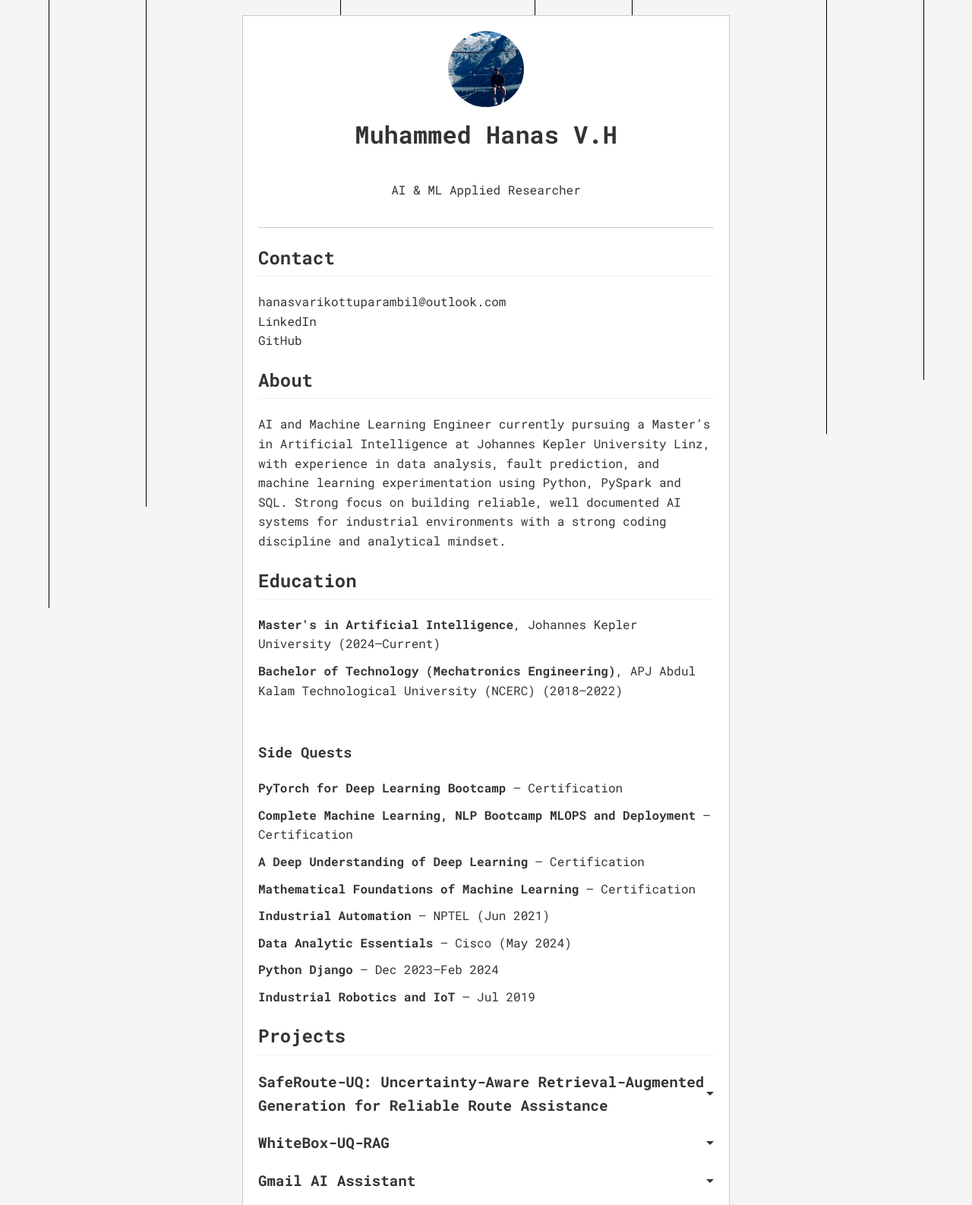
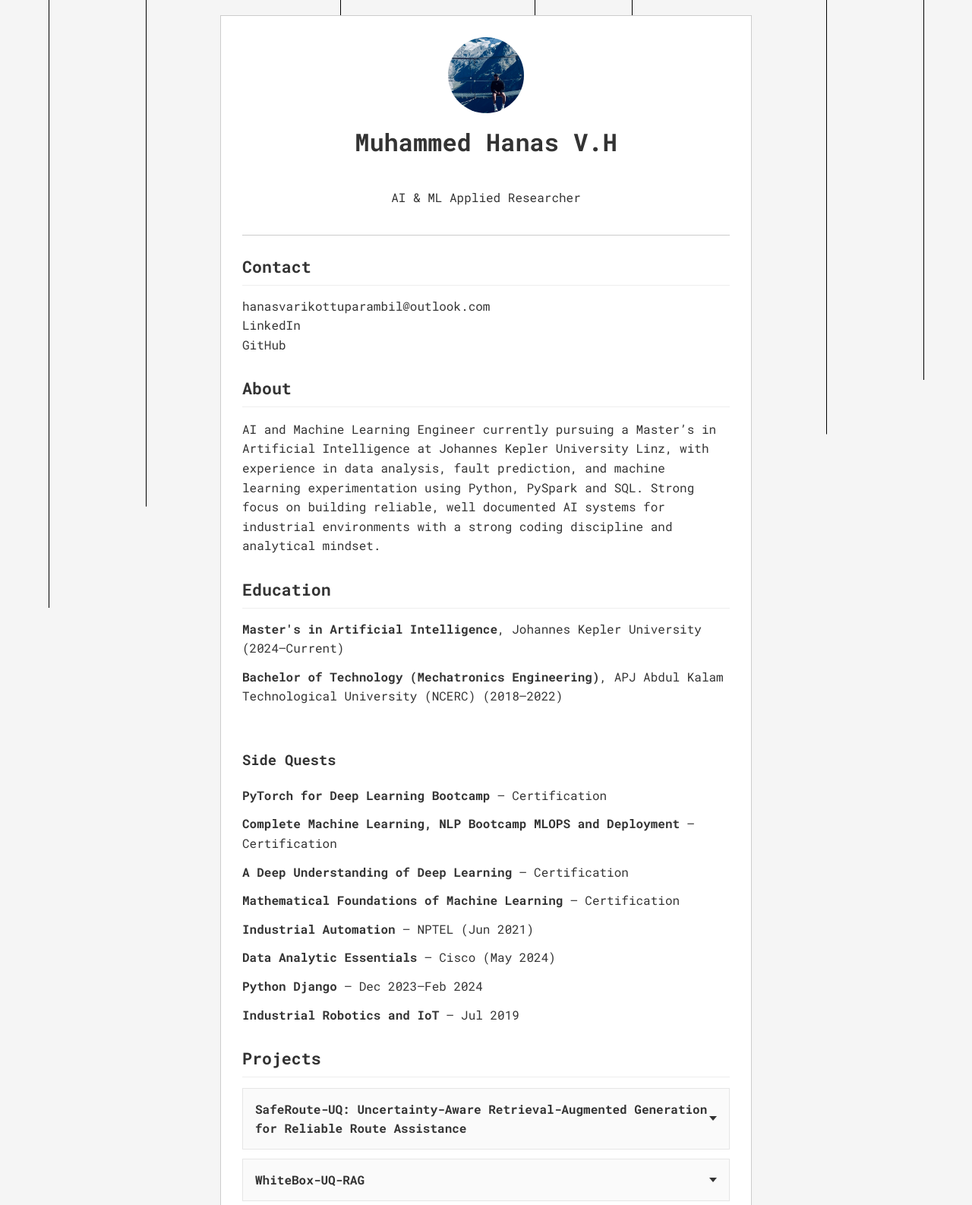
Before and after one commit to hanashamsa/hanashamsa.github.io, a plain HTML site: page index.html in a window 1280 px wide. Shown: the top 1586 px of the page at 76% size. Drawn offline with nearby package versions, Linux system fonts and the light colour scheme.

Commit message:
Refactor CSS for improved layout and styling

```diff
--- a/style.css
+++ b/style.css
@@ -1,161 +1,251 @@
 @import url('https://fonts.googleapis.com/css2?family=Roboto+Mono:wght@400;500;600;700&display=swap');
 
-/* Hide scrollbar for all browsers */
-html {
-    overflow: auto;
-    scrollbar-width: none;  /* Firefox */
-    -ms-overflow-style: none;  /* IE and Edge */
+/* RESET */
+*{
+    box-sizing:border-box;
 }
 
-html::-webkit-scrollbar {
-    display: none;  /* Chrome, Safari, Opera */
+/* HIDE SCROLLBAR */
+html{
+    overflow-y:auto;
+    scrollbar-width:none;
+    -ms-overflow-style:none;
 }
 
-body {
-    font-family: 'Roboto Mono', monospace;
-    background-color: #f5f5f5;
-    color: #333;
-    line-height: 1.6;
-    margin: 0;
-    padding: 20px;
-    overflow-x: hidden;
-    scrollbar-width: none;  /* Firefox */
-    -ms-overflow-style: none;  /* IE and Edge */
+html::-webkit-scrollbar{
+    display:none;
 }
 
-body::-webkit-scrollbar {
-    display: none;  /* Chrome, Safari, Opera */
+body{
+    font-family:'Roboto Mono', monospace;
+    background:#f5f5f5;
+    color:#333;
+    line-height:1.6;
+    margin:0;
+    padding:20px;
+    overflow-x:hidden;
+    scrollbar-width:none;
+    -ms-overflow-style:none;
 }
 
-.lines {
-    position: fixed;
-    top: 0;
-    left: 0;
-    right: 0;
-    bottom: 0;
-    pointer-events: none;
-    z-index: -1;
+body::-webkit-scrollbar{
+    display:none;
 }
 
-.line {
-    position: absolute;
-    width: 1px;
-    height: 100%;
-    background-color: #000;
-    animation: move-line 10s linear infinite;
+/* BACKGROUND LINES */
+.lines{
+    position:fixed;
+    inset:0;
+    pointer-events:none;
+    z-index:-1;
 }
 
-.line:nth-child(1) { left: 5%; animation-duration: 10s; }
-.line:nth-child(2) { left: 15%; animation-duration: 12s; }
-.line:nth-child(3) { left: 25%; animation-duration: 8s; }
-.line:nth-child(4) { left: 35%; animation-duration: 15s; }
-.line:nth-child(5) { left: 45%; animation-duration: 9s; }
-.line:nth-child(6) { left: 55%; animation-duration: 11s; }
-.line:nth-child(7) { left: 65%; animation-duration: 13s; }
-.line:nth-child(8) { left: 75%; animation-duration: 7s; }
-.line:nth-child(9) { left: 85%; animation-duration: 14s; }
-.line:nth-child(10) { left: 95%; animation-duration: 16s; }
-
-@keyframes move-line {
-    0% { transform: translateY(-100%); }
-    100% { transform: translateY(100%); }
+.line{
+    position:absolute;
+    top:0;
+    width:1px;
+    height:100%;
+    background:#000;
+    animation:move-line linear infinite;
 }
 
-.container {
-    max-width: 600px;
-    margin: 0 auto;
-    background-color: #fff;
-    border: 1px solid #ccc;
-    padding: 20px;
+.line:nth-child(1){left:5%;animation-duration:10s;}
+.line:nth-child(2){left:15%;animation-duration:12s;}
+.line:nth-child(3){left:25%;animation-duration:8s;}
+.line:nth-child(4){left:35%;animation-duration:15s;}
+.line:nth-child(5){left:45%;animation-duration:9s;}
+.line:nth-child(6){left:55%;animation-duration:11s;}
+.line:nth-child(7){left:65%;animation-duration:13s;}
+.line:nth-child(8){left:75%;animation-duration:7s;}
+.line:nth-child(9){left:85%;animation-duration:14s;}
+.line:nth-child(10){left:95%;animation-duration:16s;}
+
+@keyframes move-line{
+    0%{transform:translateY(-100%);}
+    100%{transform:translateY(100%);}
 }
 
-header {
-    display: flex;
-    flex-direction: column;
-    align-items: center;
-    text-align: center;
-    border-bottom: 1px solid #ccc;
-    padding-bottom: 20px;
-    margin-bottom: 20px;
+/* MAIN CARD */
+.container{
+    max-width:700px;
+    margin:0 auto;
+    background:#fff;
+    border:1px solid #ccc;
+    padding:28px;
 }
 
-.profile-pic {
-    width: 100px;
-    height: 100px;
-    border-radius: 50%;
-    object-fit: cover;
-    margin-bottom: 10px;
+/* HEADER */
+header{
+    display:flex;
+    flex-direction:column;
+    align-items:center;
+    text-align:center;
+    border-bottom:1px solid #ccc;
+    padding-bottom:20px;
+    margin-bottom:24px;
 }
 
-h1 {
-    font-size: 2em;
-    margin: 0;
-    display: inline-block;
+.profile-pic{
+    width:100px;
+    height:100px;
+    border-radius:50%;
+    object-fit:cover;
+    margin-bottom:12px;
 }
 
-.cursor {
-    display: inline-block;
-    width: 10px;
-    height: 1.2em;
-    background-color: #333;
-    animation: blink 1s step-end infinite;
+h1{
+    font-size:2rem;
+    margin:0;
+    display:inline-block;
 }
 
-@keyframes blink {
-    from, to { background-color: transparent }
-    50% { background-color: #333; }
+.cursor{
+    display:inline-block;
+    width:10px;
+    height:1.2em;
+    background:#333;
+    margin-left:4px;
+    animation:blink 1s step-end infinite;
 }
 
-h2 {
-    font-size: 1.5em;
-    border-bottom: 1px solid #eee;
-    padding-bottom: 5px;
-    margin-top: 0;
+@keyframes blink{
+    from,to{background:transparent;}
+    50%{background:#333;}
 }
 
-section {
-    margin-bottom: 20px;
+h2{
+    font-size:1.35rem;
+    margin:0 0 14px 0;
+    padding-bottom:6px;
+    border-bottom:1px solid #eee;
 }
 
-.project h3 {
-    font-size: 1.2em;
-    margin-bottom: 5px;
-    cursor: pointer;
-    display: flex;
-    justify-content: space-between;
-    align-items: center;
+section{
+    margin-bottom:28px;
 }
 
-.project h3 .icon {
-    width: 0;
-    height: 0;
-    border-left: 5px solid transparent;
-    border-right: 5px solid transparent;
-    border-top: 5px solid #333;
-    transition: transform 0.3s ease;
+/* EDUCATION */
+.edu-entry,
+.side-entry{
+    margin-bottom:12px;
 }
 
-.project h3.active .icon {
-    transform: rotate(180deg);
+/* PROJECTS */
+#projects-content{
+    display:block;
 }
 
-.project p {
-    margin: 0;
+.project{
+    border:1px solid #e6e6e6;
+    margin-bottom:12px;
 }
 
-.edu-entry, .side-entry {
-    margin-bottom: 10px;
+.project h3{
+    margin:0;
+    padding:14px 16px;
+    font-size:1rem;
+    cursor:pointer;
+    display:flex;
+    justify-content:space-between;
+    align-items:center;
+    background:#fafafa;
 }
 
-#contact-content a {
-    color: #333;
-    text-decoration: none;
+.project h3:hover{
+    background:#f0f0f0;
 }
 
-#contact-content a:hover {
-    text-decoration: underline;
+.project h3 .icon{
+    width:0;
+    height:0;
+    border-left:5px solid transparent;
+    border-right:5px solid transparent;
+    border-top:6px solid #333;
+    transition:transform .25s ease;
+    flex-shrink:0;
 }
 
-#projects-content {
-    display: block;
+.project h3.active .icon{
+    transform:rotate(180deg);
 }
+
+.project-content{
+    display:none;
+    padding:16px;
+    border-top:1px solid #eee;
+    background:#fff;
+}
+
+.project-content p{
+    margin-top:0;
+}
+
+.project-content pre{
+    overflow-x:auto;
+    padding:12px;
+    background:#f7f7f7;
+    border:1px solid #eee;
+}
+
+.project-content code{
+    font-family:'Roboto Mono', monospace;
+}
+
+.links{
+    margin-top:14px;
+    display:flex;
+    flex-wrap:wrap;
+    gap:10px;
+}
+
+.links a{
+    text-decoration:none;
+    color:#333;
+    border:1px solid #333;
+    padding:6px 10px;
+    font-size:.9rem;
+}
+
+.links a:hover{
+    background:#333;
+    color:#fff;
+}
+
+/* CONTACT */
+#contact-content a{
+    color:#333;
+    text-decoration:none;
+}
+
+#contact-content a:hover{
+    text-decoration:underline;
+}
+
+/* MOBILE */
+@media (max-width:768px){
+
+    body{
+        padding:12px;
+    }
+
+    .container{
+        padding:18px;
+    }
+
+    h1{
+        font-size:1.55rem;
+    }
+
+    h2{
+        font-size:1.15rem;
+    }
+
+    .project h3{
+        font-size:.95rem;
+        padding:12px;
+    }
+
+    .project-content{
+        padding:12px;
+    }
+}
```
